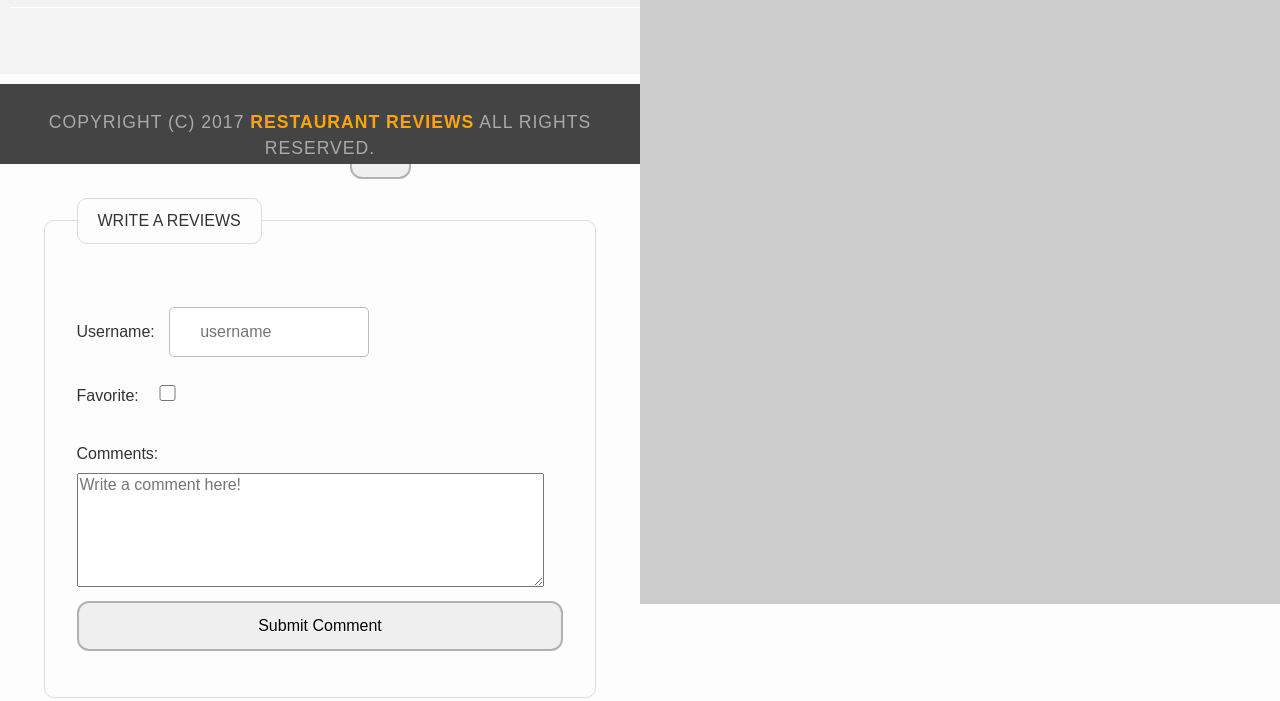
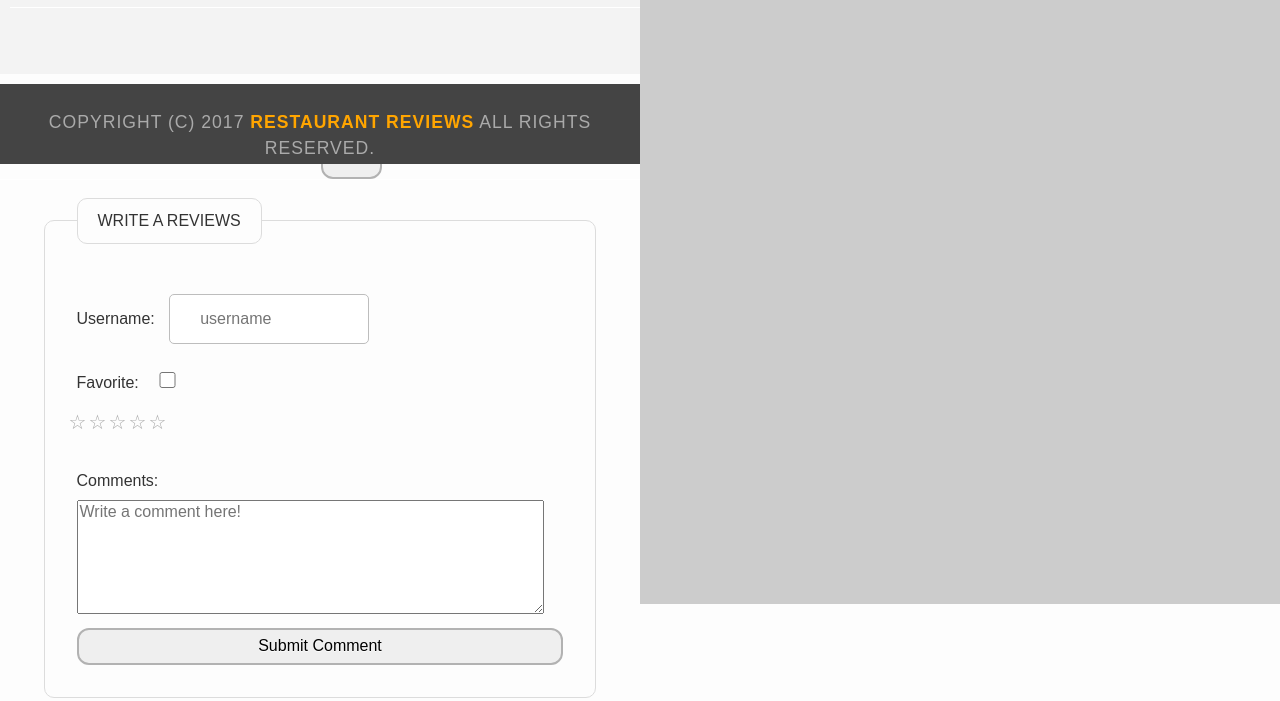
Before and after one commit to morisasy/morisasy-restaurant, a website: page myrestaurant.html in a window 1280 px wide. Shown: the part 276-977 px from the top of the page. Drawn offline with Linux system fonts and the light colour scheme; some packages are replaced by stand-ins of ours.

Commit message:
form updated

```diff
--- a/css/styles.css
+++ b/css/styles.css
@@ -503,7 +503,7 @@ fieldset {
   text-align: center;
   width: 100px;
   border: 0;
-  font-size: 0;
+  /*font-size: 0; */
 }
 
 #stars label {
@@ -512,7 +512,7 @@ fieldset {
   position: relative;
   text-align: center;
   width: 1em;
-  height: 1em;
+  height: 2em;
 }
 
 #stars label:before {
--- a/myrestaurant.html
+++ b/myrestaurant.html
@@ -56,9 +56,16 @@
     <section id="reviews-container">
       <ul id="reviews-list"></ul>
     </section>
-    <section id="favorite-container" style="display: flex;width:50% flex-content:center;">
+    <section id="favorite-container" style="display: inline-flex;width:50%;flex-content:center;">
       <span> Is it your Favorites Restaurant?</span>
-      <div id = "myfavorite" aria-label="Favorite" style="width:10%; font-size: 20px;">
+      <div id="myfavorite" aria-label="Favorite" style="width: 40px;font-size: 20px;margin-left: 15px;margin-right: 15px;">
+
+          <label class="isfavorite"> ♡
+              <input type="radio" id="favorite-up" name="favorite" value="1" style="width:10px; height:10px;">
+          </label>
+
+
+      </div>
 
           <label class = "isfavorite"> &#9825;
               <input type="radio" id="favorite-up" name="favorite" value="1" style="width:10px; height:10px;"/>
@@ -82,7 +89,7 @@
               <input type="checkbox" name="favorite"  size="2" maxlength="3" id= "favorite">
             </label>
 
-            <div id = "stars" aria-label="Star Rating">
+            <div id = "stars" aria-label="Star Rating" style="width:100px; font-size: 20px;>
 
                   <input type="radio" id="stars-5" name="star" value="5"/>
                   <label title="5 stars" for="stars-5"></label>
```
